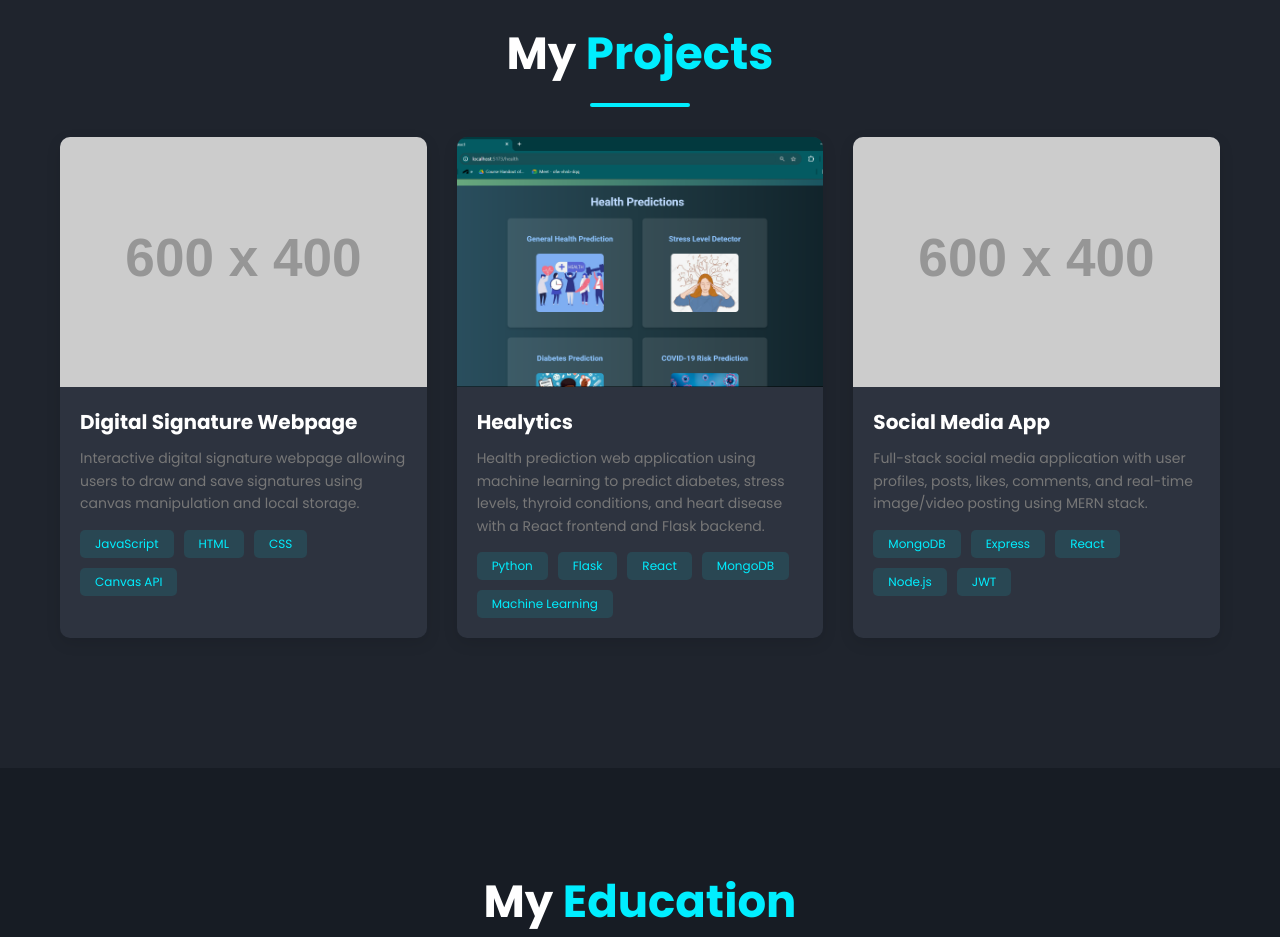
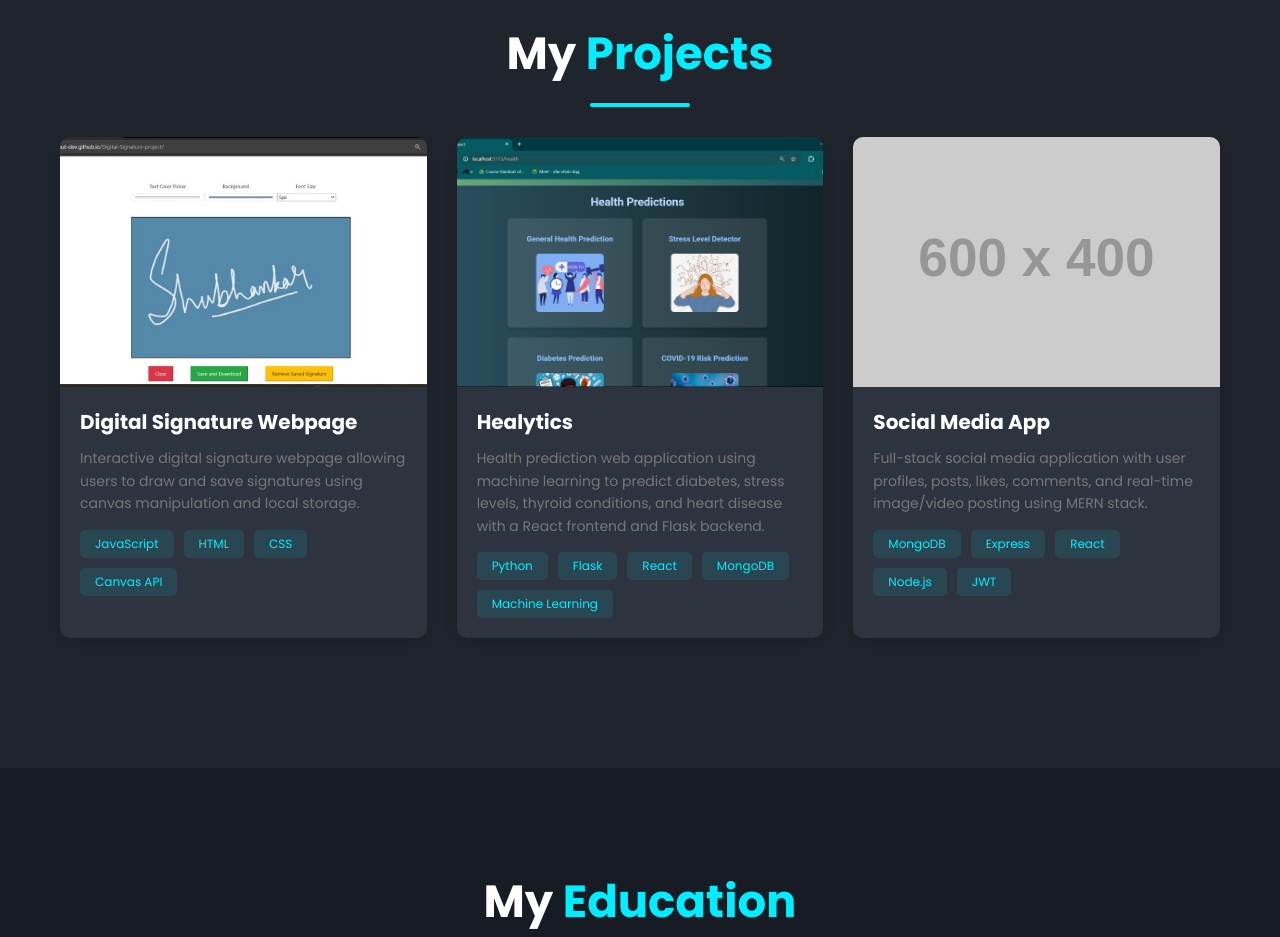
Before and after one commit to Cout-dev/Portfolio, a plain HTML site: page index.html in a window 1280 px wide. Shown: the part 2900-3837 px from the top of the page. Drawn offline with nearby package versions, Linux system fonts and the light colour scheme; placeholder pictures from the web are drawn by us.

Commit message:
Update index.html

```diff
--- a/index.html
+++ b/index.html
@@ -158,7 +158,7 @@
 
                     <div class="project-card">
                         <div class="project-image">
-                            <img src="https://via.placeholder.com/600x400" alt="Digital Signature">
+                            <img src="9.jpg" alt="Digital Signature">
                             <div class="project-links">
                                 <a href="https://cout-dev.github.io/Digital-Signature-project/" class="project-link"><i class="fas fa-external-link-alt"></i></a>
                                 <a href="https://github.com/Cout-dev/Digital-Signature-project.git" class="project-link"><i class="fab fa-github"></i></a>
```
